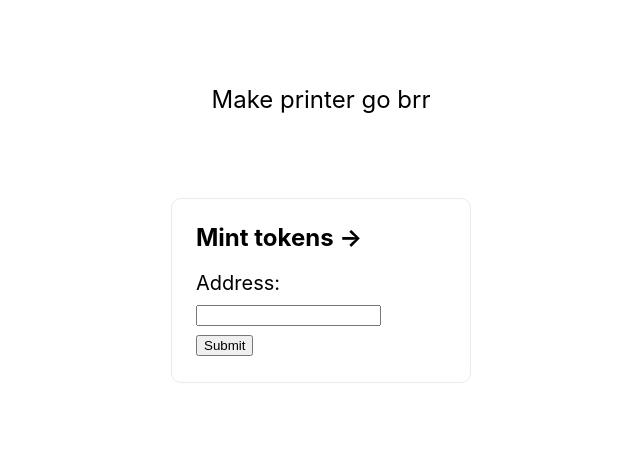
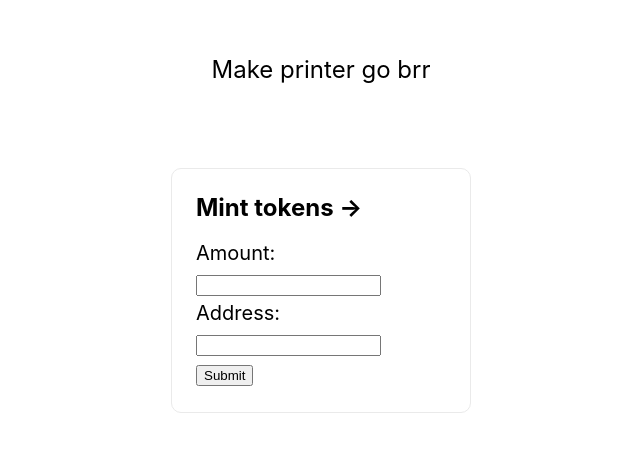
Before and after one commit to cjmcassar/VotingDapp, a Next.js app in the folder web/: page /mint-tokens in a window 1280 px wide. Shown: the part 192-644 px from the top of the page, without its empty margins (319-959 px from the left). Built offline with nearby package versions, Linux system fonts and the light colour scheme.

Commit message:
updated mint FE

```diff
--- a/web/src/pages/mint-tokens.tsx
+++ b/web/src/pages/mint-tokens.tsx
@@ -7,6 +7,7 @@ import styles from "styles/Page.module.css";
 const MintTokens = () => {
 	const [formData, setFormData] = useState({
 		address: "",
+		amount: "",
 	});
 
 	const [success, setSuccess] = useState(false);
@@ -14,7 +15,7 @@ const MintTokens = () => {
 	const onSubmit = async () => {
 		await axios({
 			method: "post",
-			url: "http://localhost:3000/cast-vote",
+			url: "http://localhost:3000/mint",
 			data: formData,
 		});
 	};
@@ -31,9 +32,22 @@ const MintTokens = () => {
 						<form>
 							<p>
 								<label>
+									Amount:{" "}
+									<input
+										onChange={(e) =>
+											setFormData({ ...formData, amount: e.target.value })
+										}
+										type="text"
+									/>
+								</label>
+							</p>
+							<p>
+								<label>
 									Address:{" "}
 									<input
-										onChange={(e) => setFormData({ address: e.target.value })}
+										onChange={(e) =>
+											setFormData({ ...formData, address: e.target.value })
+										}
 										type="text"
 									/>
 								</label>
```
